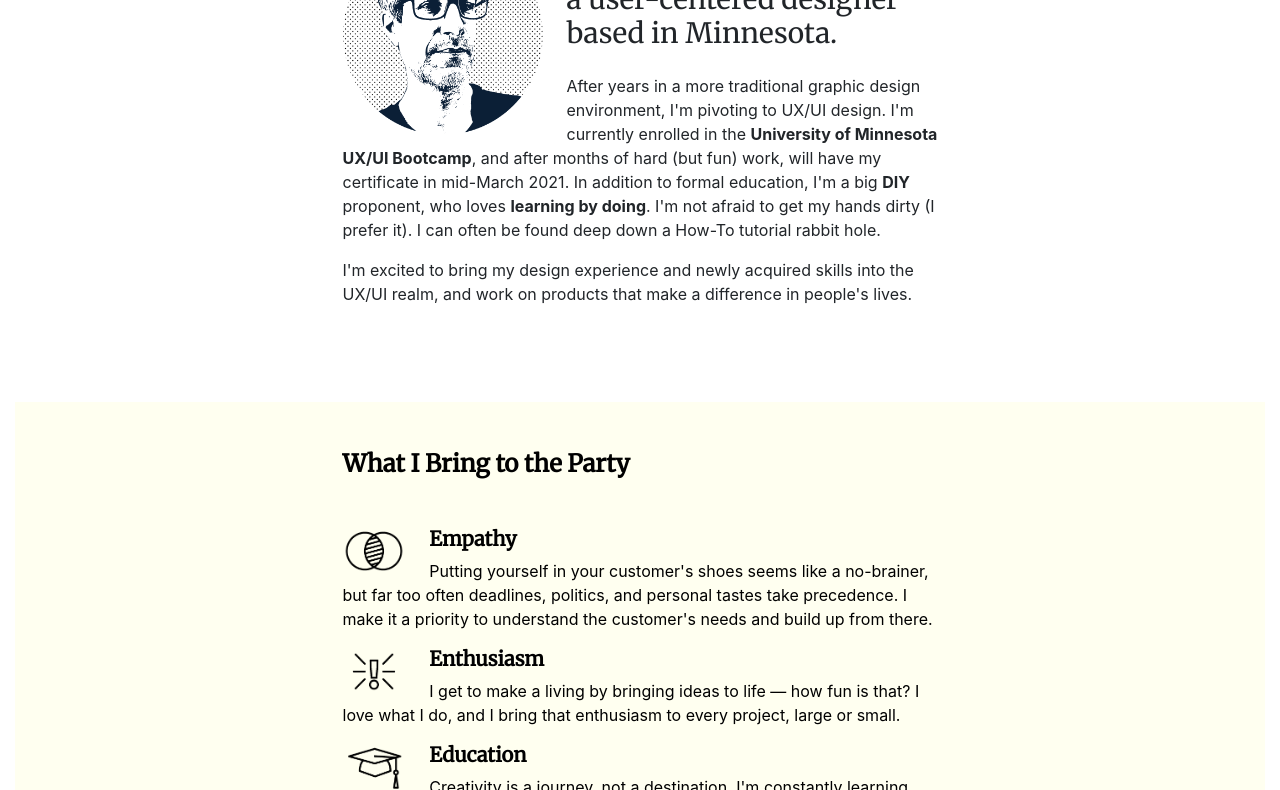
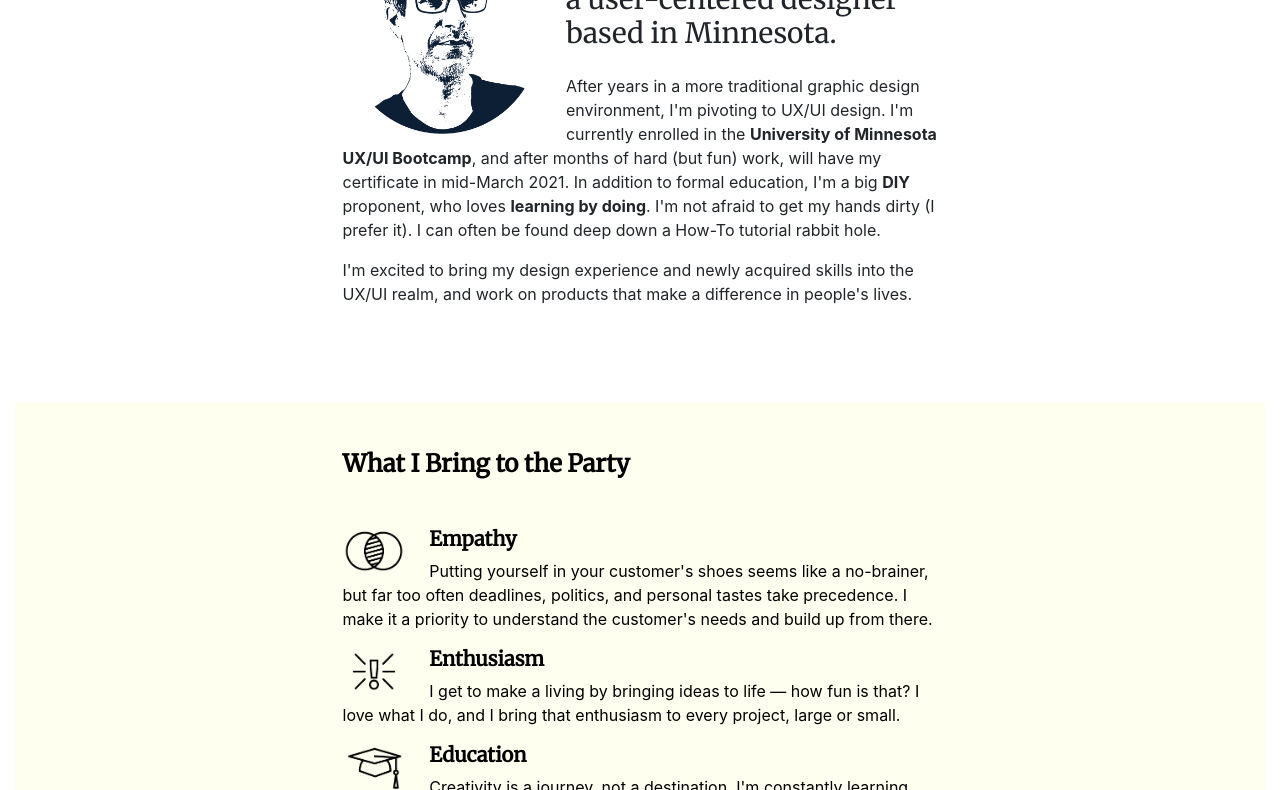
Before and after one commit to chrisvanert/portfolio1, a plain HTML site: page about.html in a window 1280 px wide. Shown: the part 195-985 px from the top of the page. Drawn offline with nearby package versions, Linux system fonts and the light colour scheme.

Commit message:
New Profile image

```diff
--- a/about.html
+++ b/about.html
@@ -69,7 +69,7 @@
         <div class="row">
             <div class="col-lg-3 col-md-3 col-sm-12"></div>
                 <div class="col-lg-6 col-md-6 col-sm-12">
-                    <div  data-aos="zoom-out-right" data-aos-delay="500" class="float-left pr-4"><img src="images/profile@3x.png" style="height:200px"></div>
+                    <div  data-aos="zoom-out-right" data-aos-delay="500" class="float-left pr-4"><img src="images/CVEProfilePlain@3x.png" style="height:200px"></div>
                     <!--<div> <h1 class="display-1;">About Me</h1></div>-->
                     <div> <h1 style="display-1;margin-bottom:0">Hi, I'm <strong>Chris</strong></h1> <h3>a user-centered designer based in Minnesota.</h3>
                         <p class="mt-4">After years in a more traditional graphic design environment, I'm pivoting to UX/UI design. I'm currently enrolled in the <strong>University of Minnesota UX/UI Bootcamp</strong>, and after months of hard (but fun) work, will have my certificate in mid-March 2021. In addition to formal education, I'm a big <strong>DIY</strong> proponent, who loves <strong>learning by doing</strong>. I'm not afraid to get my hands dirty (I prefer it). I can often be found deep down a How-To tutorial rabbit hole.</p>
```
Also changed, not shown: images/CVEProfilePlain.png (added), images/CVEProfilePlain.svg (added), images/CVEProfilePlain@2x.png (added), images/CVEProfilePlain@3x.png (added).
